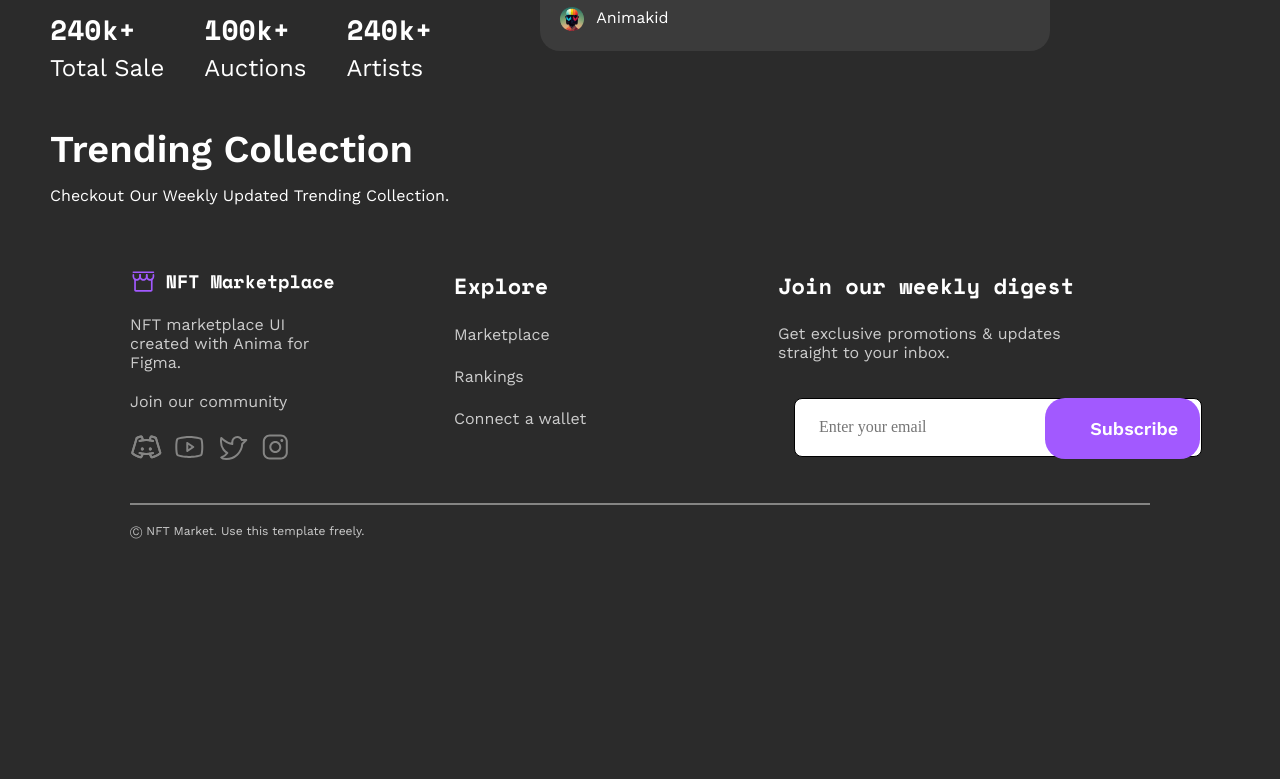
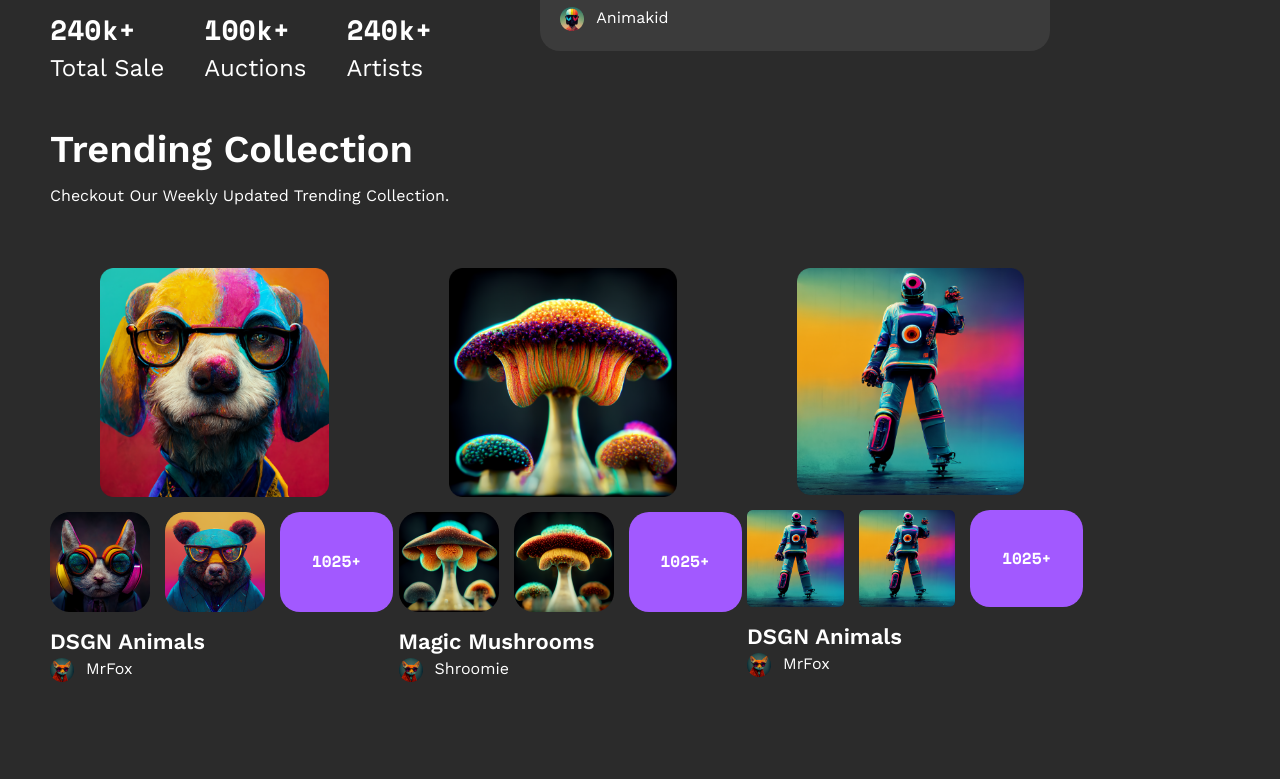
Before and after one commit to MSaliamon/nft-marketplace, a plain HTML site: page index.html in a window 1280 px wide. Shown: the part 577-1356 px from the top of the page. Before the commit the page ends 1155 px from the top, so only its background shows below. Drawn offline with nearby package versions, Linux system fonts and the light colour scheme.

Commit message:
section2__finished

```diff
--- a/index.html
+++ b/index.html
@@ -48,11 +48,11 @@
                     </div>
                     <div class="section1__nft-box">
                         <img src="./img/index-img/Image Placeholder.png" alt="NFT" class="section1__img">
-                        <div class="section1__nft-textbox">
-                            <p class="section1__nft-text">Space Walking</p>
-                            <div class="section1__nft-profile">
-                                <img src="./img/index-img/Asset 12 2.png" alt="profile" class="section1__profile-img">
-                                <p class="section1__profile-text">Animakid</p>
+                        <div class="nft-textbox">
+                            <p class="nft-text">Space Walking</p>
+                            <div class="nft-profile">
+                                <img src="./img/index-img/Asset 12 2.png" alt="profile" class="profile-img">
+                                <p class="profile-text">Animakid</p>
                             </div>
                         </div>
                     </div>
@@ -65,10 +65,67 @@
                         <p class="section2__text">Checkout our weekly updated trending collection.</p>
                     </div>
                     <div class="section2__container">
-                        <div class="section2__box"></div>
-                        <div class="section2__box"></div>
-                        <div class="section2__box"></div>
+                        <div class="section2__box">
+                            <img src="./img/index-img/Primary Photo Placeholder.png" alt="NFT" class="section2__img">
+                            <div class="section2__content">
+                                <img src="./img/index-img/Secondary Photo Placeholder.png" alt="NFT" class="section2__nft">
+                                <img src="./img/index-img/Secondary Photo Placeholder (1).png" alt="NFT" class="section2__nft2">
+                                <div class="number-box">
+                                    <p class="number-box__text">1025+</p>
+                                </div>
+                            </div>
+                            <div class="nft-box">
+                                <p class="nft-text">DSGN Animals</p>
+                                <div class="nft-profile">
+                                    <img src="./img/index-img/Avatar.png" alt="profile" class="profile-img">
+                                    <p class="profile-text">MrFox</p>
+                                </div>
+                            </div>
+                        </div>
+
+                        <div class="section2__box">
+                            <img src="./img/index-img/mushrums.png" alt="NFT" class="section2__img">
+                            <div class="section2__content">
+                                <img src="./img/index-img/Secondary Photo mushrums.png" alt="NFT" class="section2__nft">
+                                <img src="./img/index-img/Secondary Photo mushrums (1).png" alt="NFT" class="section2__nft2">
+                                <div class="number-box">
+                                    <p class="number-box__text">1025+</p>
+                                </div>
+                            </div>
+                            <div class="nft-box">
+                                <p class="nft-text">Magic Mushrooms</p>
+                                <div class="nft-profile">
+                                    <img src="./img/index-img/Avatar.png" alt="profile" class="profile-img">
+                                    <p class="profile-text">Shroomie</p>
+                                </div>
+                            </div>
+                        </div>
+
+                         <div class="section2__box">
+                            <img src="./img/index-img/cosmo.png" alt="NFT" class="section2__img-cosmo">
+                            <div class="section2__content">
+                                <img src="./img/index-img/cosmo.png" alt="NFT" class="section2__img-cosmo2">
+                                <img src="./img/index-img/cosmo.png" alt="NFT" class="section2__img-cosmo2">
+                                <div class="number-box">
+                                    <p class="number-box__text">1025+</p>
+                                </div>
+                            </div>
+                            <div class="nft-box">
+                                <p class="nft-text">DSGN Animals</p>
+                                <div class="nft-profile">
+                                    <img src="./img/index-img/Avatar.png" alt="profile" class="profile-img">
+                                    <p class="profile-text">MrFox</p>
+                                </div>
+                            </div>
+                        </div>
                     </div>
+                </div>
+            </section>
+            <section class="section3">
+                <div class="container">
+                    <div class="section3__container"></div>
+                    <div class="section3__container"></div>
+                    <div class="section3__container"></div>
                 </div>
             </section>
         </main>
--- a/scss/main.scss
+++ b/scss/main.scss
@@ -97,7 +97,7 @@ body {
     display: flex;
     flex-direction: column;
 }
-.section1__nft-textbox {
+.nft-textbox {
     display: flex;
     flex-direction: column;
     gap: 10px;
@@ -105,7 +105,7 @@ body {
     background-color: $Background---Secondary;
     border-radius: 0px 0px 20px 20px;
 }
-.section1__nft-text {
+.nft-text {
     @include work-sans-normal( $white, $font-first, $fw-normal);
     display: flex;
     align-self: stretch;
@@ -113,12 +113,12 @@ body {
     line-height: 140%;
     text-transform: capitalize;
 }
-.section1__nft-profile {
+.nft-profile {
     display: flex;
     flex-direction: row;
     gap: 12px;
 }
-.section1__profile-text {
+.profile-text {
     @include work-sans-light( $white, $font-first, $fw-small);
     font-size: 16px;
     line-height: 140%;
@@ -127,6 +127,7 @@ body {
     display: flex;
     flex-direction: column;
     .container {
+        flex-direction: column;
         gap: 60px;
     }
 }
@@ -149,15 +150,50 @@ body {
 .section2__container {
     display: flex;
     flex-direction: row;
-    gap: 30px;
+    gap: 120px;
 }
 .section2__box {
     display: flex;
     flex-direction: column;
     gap: 15px;
 }
-
-
+.section2__content {
+    display: flex;
+    flex-direction: row;
+    gap: 15px;
+}
+.number-box {
+    display: flex;
+    padding: 15px 32px;
+    flex-direction: column;
+    justify-content: center;
+    align-items: center;
+    gap: 10px;
+    border-radius: 20px;
+    background: #A259FF;
+}
+.number-box__text {
+    @include space-mono-white( $white, $font-last, $fw-big);
+    display: flex;
+    text-align: center;
+    line-height: 160%;
+    text-transform: capitalize;
+}
+.section2__img {
+    margin-left: 50px;
+    width: 100%;
+}
+.section2__img-cosmo {
+    width: 47%;
+    margin-left: 50px;
+}
+.section2__img-cosmo2 {
+    width: 20%;
+}
+.section3 {
+    display: flex;
+    flex-direction: column;
+}
 
 
 .footer {
```
Also changed, not shown: css/main.css, css/main.min.css, img/index-img/Avatar.png (added), img/index-img/Primary Photo Placeholder.png (added), img/index-img/Secondary Photo Placeholder (1).png (added), img/index-img/Secondary Photo Placeholder.png (added), img/index-img/Secondary Photo mushrums (1).png (added), img/index-img/Secondary Photo mushrums.png (added), img/index-img/cosmo.png (added), img/index-img/mushrums.png (added).
